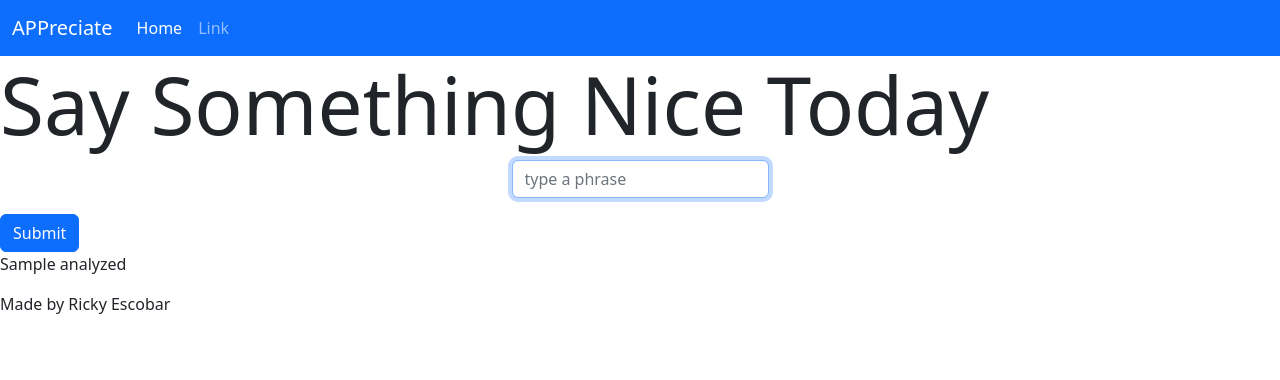
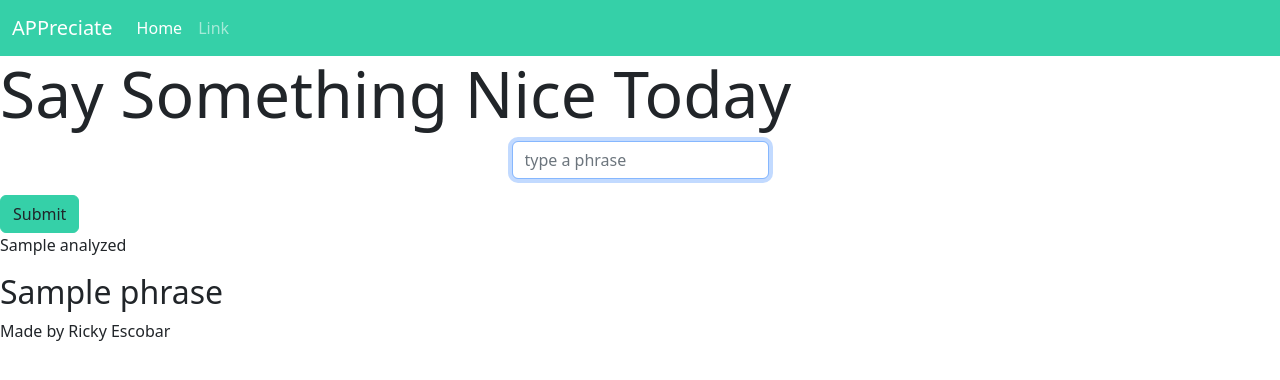
Before and after one commit to rickyeescobar/APPreciate, a Flask app: template templates/index.html in a window 1280 px wide. Shown: the top 380 px of the page. Run offline with Flask 2, Linux system fonts and the light colour scheme; the template is opened without the code that fills it: most values are stand-ins (such as "Sample title", 1, 10 or a date in 2020); style sheets or scripts are compiled from the project's sources.

Commit message:
Built testing logic to test sentiment

```diff
--- a/app.py
+++ b/app.py
@@ -35,6 +35,16 @@ def hello_world():
         sid = SentimentIntensityAnalyzer()
         analyzed = sid.polarity_scores(phrase)
 
+        if analyzed["compound"] > 0:
+            phrase = ":)"
+        elif analyzed["compound"] == 0:
+            phrase = ":|"
+        else:
+            phrase = ":("
+
+
+
+
 
 
         return render_template("index.html", analyzed=analyzed, phrase=phrase)
--- /dev/null
+++ b/static/styles.scss
@@ -0,0 +1,158 @@
+
+/*------------------------------------
+- COLOR primary
+------------------------------------*/
+
+$primary_t1: #35d0a8;
+$primary_t2: #27aa88;
+$primary_t3: #b5eddf;
+$primary_t4: #c9f2e8;
+$primary_t5: #1a705a;
+$primary_t6: #249d7e;
+$primary_t7: #2ab692;
+$primary_t8: #104738;
+$primary_t9: #daf6ef;
+
+$primary_shadow: rgba(53, 208, 168, 0.5);
+$primary_text_color_dark_bright: #212529;
+
+
+.alert-primary {
+  color: $primary_t5;
+  background-color: $primary_t9;
+  border-color: $primary_t4;
+}
+
+.alert-primary hr {
+  border-top-color: $primary_t3;
+}
+
+.alert-primary .alert-link {
+  color: $primary_t8;
+}
+
+.badge-primary {
+  color: $primary_text_color_dark_bright;
+  background-color: $primary_t1;
+}
+
+.badge-primary[href]:hover, .badge-primary[href]:focus {
+  color: $primary_text_color_dark_bright;
+  background-color: $primary_t2;
+}
+
+.bg-primary {
+  background-color: $primary_t1 !important;
+}
+
+a.bg-primary:hover, a.bg-primary:focus,
+button.bg-primary:hover,
+button.bg-primary:focus {
+  background-color: $primary_t2 !important;
+}
+
+.border-primary {
+  border-color: $primary_t1 !important;
+}
+
+.btn-primary {
+  color: $primary_text_color_dark_bright;
+  background-color: $primary_t1;
+  border-color: $primary_t1;
+}
+
+.btn-primary:hover {
+  color: $primary_text_color_dark_bright;
+  background-color: $primary_t7;
+  border-color: $primary_t2;
+}
+
+.btn-primary:focus, .btn-primary.focus {
+  box-shadow: 0 0 0 0.2rem $primary_shadow;
+}
+
+.btn-primary.disabled, .btn-primary:disabled {
+  color: $primary_text_color_dark_bright;
+  background-color: $primary_t1;
+  border-color: $primary_t1;
+}
+
+.btn-primary:not(:disabled):not(.disabled):active, .btn-primary:not(:disabled):not(.disabled).active, .show > .btn-primary.dropdown-toggle {
+  color: $primary_text_color_dark_bright;
+  background-color: $primary_t2;
+  border-color: $primary_t6;
+}
+
+.btn-primary:not(:disabled):not(.disabled):active:focus, .btn-primary:not(:disabled):not(.disabled).active:focus, .show > .btn-primary.dropdown-toggle:focus {
+  box-shadow: 0 0 0 0.2rem $primary_shadow;
+}
+
+.btn-outline-primary {
+  color: $primary_t1;
+  background-color: transparent;
+  border-color: $primary_t1;
+}
+
+.btn-outline-primary:hover {
+  color: $primary_text_color_dark_bright;
+  background-color: $primary_t1;
+  border-color: $primary_t1;
+}
+
+.btn-outline-primary:focus, .btn-outline-primary.focus {
+  box-shadow: 0 0 0 0.2rem $primary_shadow;
+}
+
+.btn-outline-primary.disabled, .btn-outline-primary:disabled {
+  color: $primary_t1;
+  background-color: transparent;
+}
+
+.btn-outline-primary:not(:disabled):not(.disabled):active, .btn-outline-primary:not(:disabled):not(.disabled).active, .show > .btn-outline-primary.dropdown-toggle {
+  color: $primary_text_color_dark_bright;
+  background-color: $primary_t1;
+  border-color: $primary_t1;
+}
+
+.btn-outline-primary:not(:disabled):not(.disabled):active:focus, .btn-outline-primary:not(:disabled):not(.disabled).active:focus, .show > .btn-outline-primary.dropdown-toggle:focus {
+  box-shadow: 0 0 0 0.2rem $primary_shadow;
+}
+
+.list-group-item-primary {
+  color: $primary_t5;
+  background-color: $primary_t4;
+}
+
+.list-group-item-primary.list-group-item-action:hover, .list-group-item-primary.list-group-item-action:focus {
+  color: $primary_t5;
+  background-color: $primary_t3;
+}
+
+.list-group-item-primary.list-group-item-action.active {
+  color: $primary_text_color_dark_bright;
+  background-color: $primary_t5;
+  border-color: $primary_t5;
+}
+
+.table-primary,
+.table-primary > th,
+.table-primary > td {
+  background-color: $primary_t4;
+}
+
+.table-hover .table-primary:hover {
+  background-color: $primary_t3;
+}
+
+.table-hover .table-primary:hover > td,
+.table-hover .table-primary:hover > th {
+  background-color: $primary_t3;
+}
+
+.text-primary {
+  color: $primary_t1 !important;
+}
+
+a.text-primary:hover, a.text-primary:focus {
+  color: $primary_t2 !important;
+}
--- a/templates/index.html
+++ b/templates/index.html
@@ -6,7 +6,7 @@
 
 {% block main %}
 
-<h1 class="display-1">Say Something Nice Today</h1>
+<h1 class="display-3">Say Something Nice Today</h1>
 
 <form action="/" method="post">
     <div class="mb-3">
@@ -20,5 +20,7 @@
 
 <p> {{ analyzed }}</p>
 
+<h2>{{ phrase }}</h2>
+
 
 {% endblock %}
--- a/templates/layout.html
+++ b/templates/layout.html
@@ -16,7 +16,7 @@
         <!-- https://favicon.io/emoji-favicons/clapping-hands/ -->
 
         <link href="/static/favicon.ico" rel="icon">
-        <link href="/static/styles.css" rel="stylesheet">
+        <link href="/static/styles.scss" rel="stylesheet">
 
         <title>APPreciate: {% block title %}{% endblock %}</title>
 
```
Also changed, not shown: static/styles.css (deleted).
